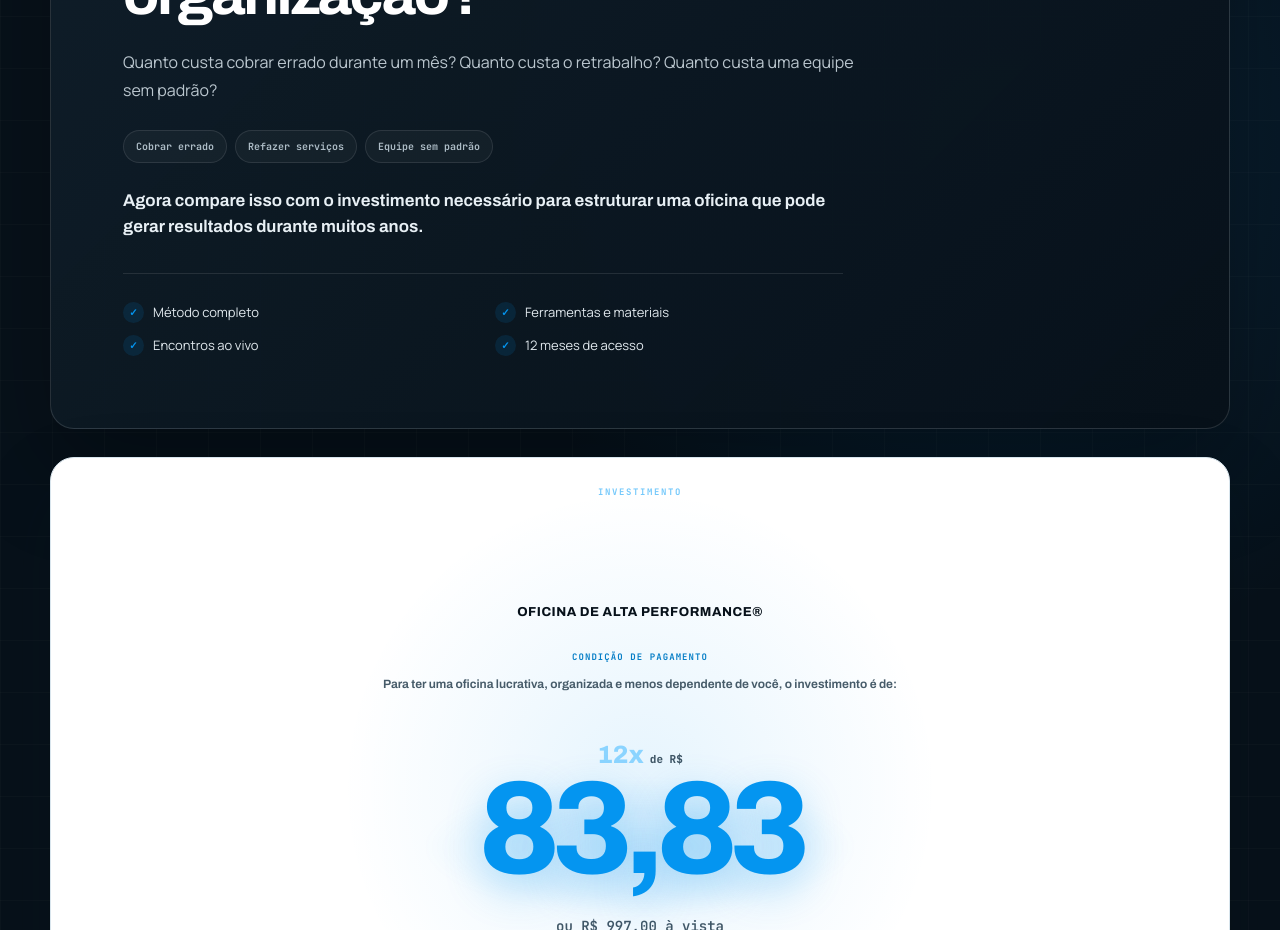
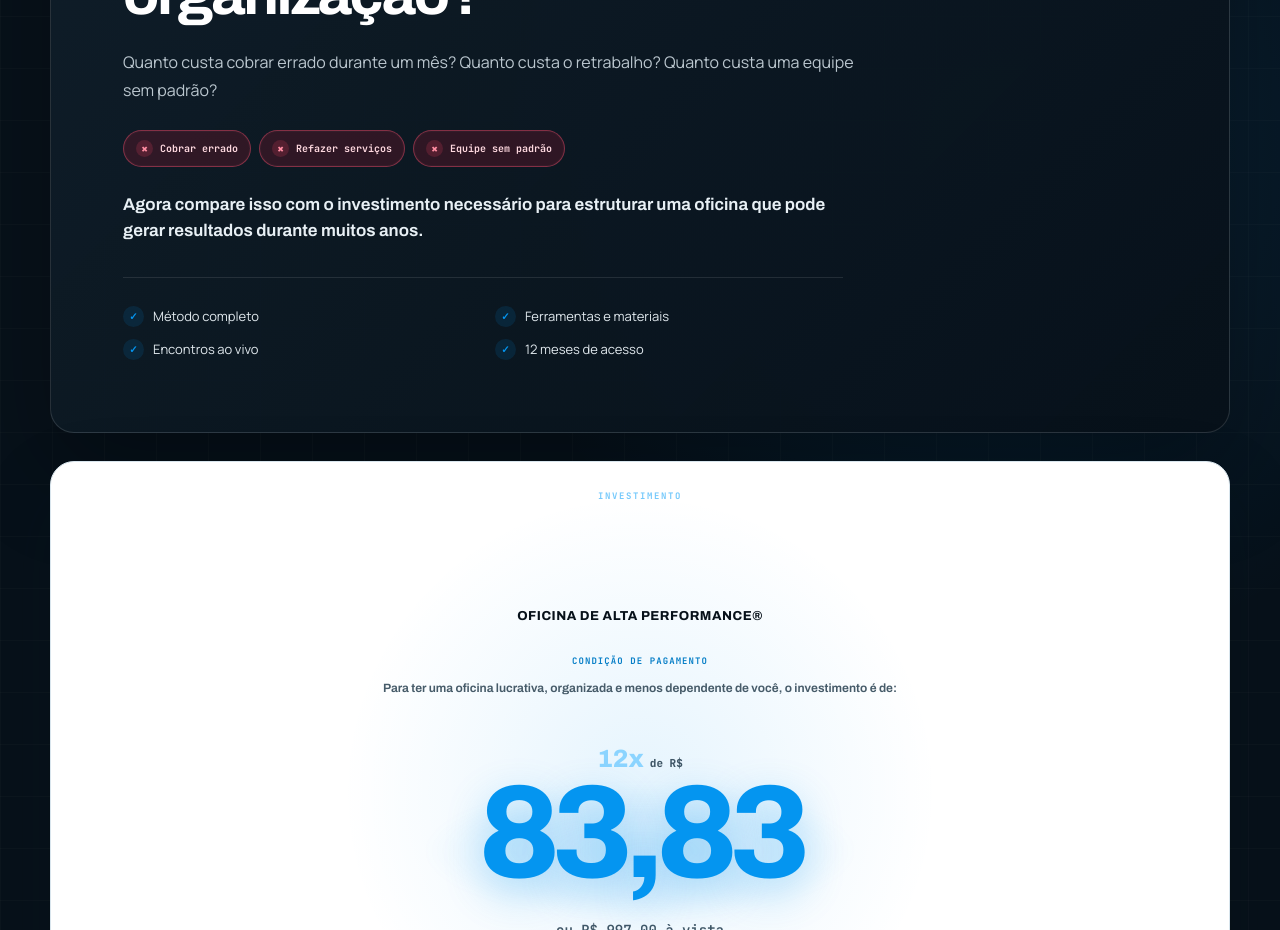
Before and after one commit to cezarhlima1/diegomensor, a Next.js app: page /oficinadealtaperformance in a window 1280 px wide. Shown: the part 7540-8470 px from the top of the page. Built offline with nearby package versions, Linux system fonts and the light colour scheme.

Commit message:
destaca custos negativos em vermelho

```diff
--- a/components/oficina-alta-performance/oficina.module.css
+++ b/components/oficina-alta-performance/oficina.module.css
@@ -489,3 +489,7 @@
   .materials>div:not(.materialsIntro){min-height:125px;padding:15px}
 }
 @media(max-width:430px){.materials{grid-template-columns:1fr}.materials>div:not(.materialsIntro){min-height:110px}}
+
+/* Sinais de perda usam vermelho bordô para comunicar o aspecto negativo. */
+.costSignals span{display:inline-flex;align-items:center;gap:7px;border-color:rgba(218,75,102,.5);background:rgba(119,22,43,.34);color:#ffd9e0;box-shadow:inset 0 0 0 1px rgba(255,255,255,.025)}
+.costSignals span:before{content:"×";display:grid;place-items:center;width:17px;height:17px;border-radius:50%;background:rgba(228,67,97,.2);color:#ff8da2;font:800 12px/1 var(--font-jetbrains)}
```
